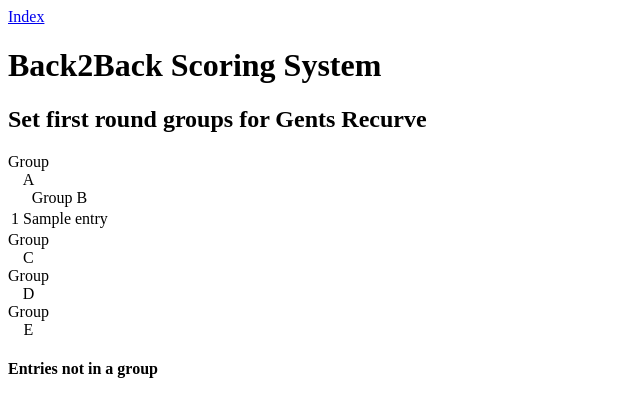
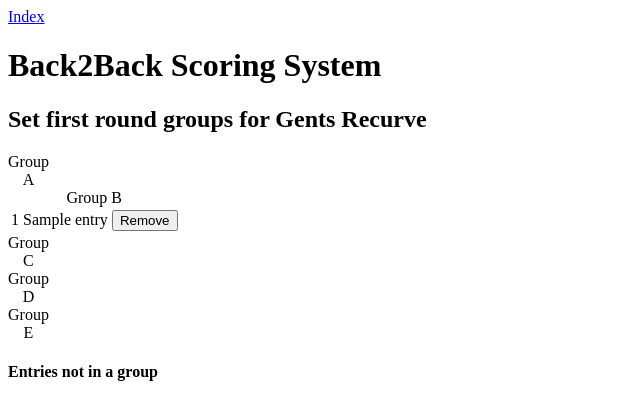
Before and after one commit to mjtamlyn/back2back, a Django app: page /gents-recurve/first-round/set-groups/ in a window 1280 px wide. Shown: the top 420 px of the page, without its empty margins (0-640 px from the left). Run offline with Django 3.2, Linux system fonts and the light colour scheme; tables that the repository leaves empty hold one stand-in row (values such as "Sample post").

Commit message:
Allow removal from a group as well.

```diff
--- a/back2back/templates/first_round_set_groups.html
+++ b/back2back/templates/first_round_set_groups.html
@@ -10,6 +10,13 @@
     <tr>
         <td>{{ entry.seeding }}</td>
         <td>{{ entry.name }}</td>
+        <td>
+            <form method="POST" action="{% url 'first-round-group-remove' category=category.slug %}">
+                {% csrf_token %}
+                <input type="hidden" name="entry" value="{{ entry.pk }}">
+                <input type="submit" value="Remove">
+            </form>
+        </td>
     </tr>
     {% endfor %}
 </table>
--- a/back2back/urls.py
+++ b/back2back/urls.py
@@ -14,5 +14,6 @@
     url(r'^(?P<category>[a-z-]+)/entries/delete/(?P<entry>\d+)/$', views.EntryDelete.as_view(), name='entry-delete'),
     url(r'^(?P<category>[a-z-]+)/first-round/set-groups/$', views.FirstRoundSetGroups.as_view(), name='first-round-set-groups'),
     url(r'^(?P<category>[a-z-]+)/first-round/set-groups/add/$', views.FirstRoundGroupAdd.as_view(), name='first-round-group-add'),
+    url(r'^(?P<category>[a-z-]+)/first-round/set-groups/remove/$', views.FirstRoundGroupRemove.as_view(), name='first-round-group-remove'),
     url(r'^admin/', include(admin.site.urls)),
 )
--- a/back2back/views.py
+++ b/back2back/views.py
@@ -78,9 +78,18 @@
 class FirstRoundGroupAdd(View):
     def post(self, request, *args, **kwargs):
         entry = Entry.objects.get(pk=self.request.POST['entry'])
-        print(entry, self.request.POST)
         entry.first_group_number = int(self.request.POST['group'])
         entry.save()
         category = CATEGORIES_BY_SLUG[self.kwargs['category']]
         groups = category.get_first_round_groups()
         return HttpResponseRedirect(reverse('first-round-set-groups', kwargs={'category': self.kwargs['category']}))
+
+
+class FirstRoundGroupRemove(View):
+    def post(self, request, *args, **kwargs):
+        entry = Entry.objects.get(pk=self.request.POST['entry'])
+        entry.first_group_number = None
+        entry.save()
+        category = CATEGORIES_BY_SLUG[self.kwargs['category']]
+        groups = category.get_first_round_groups()
+        return HttpResponseRedirect(reverse('first-round-set-groups', kwargs={'category': self.kwargs['category']}))
```
